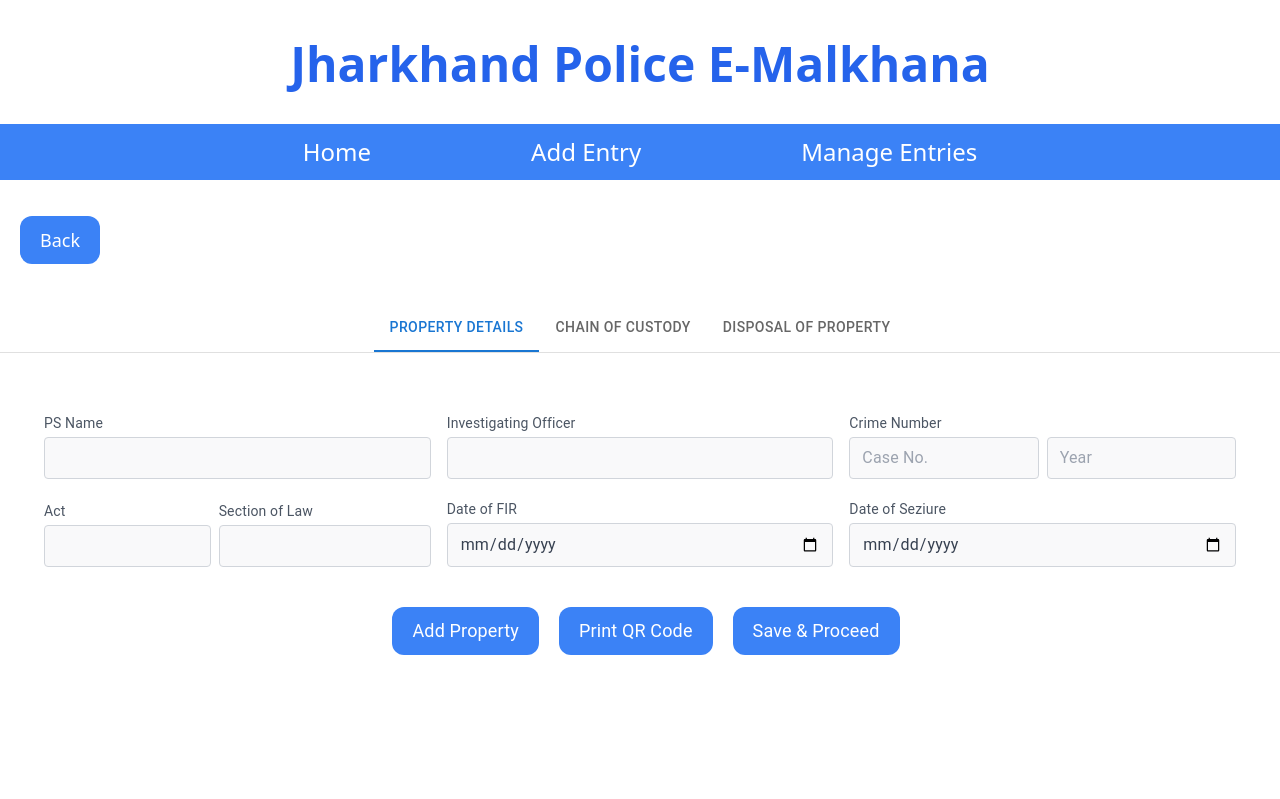
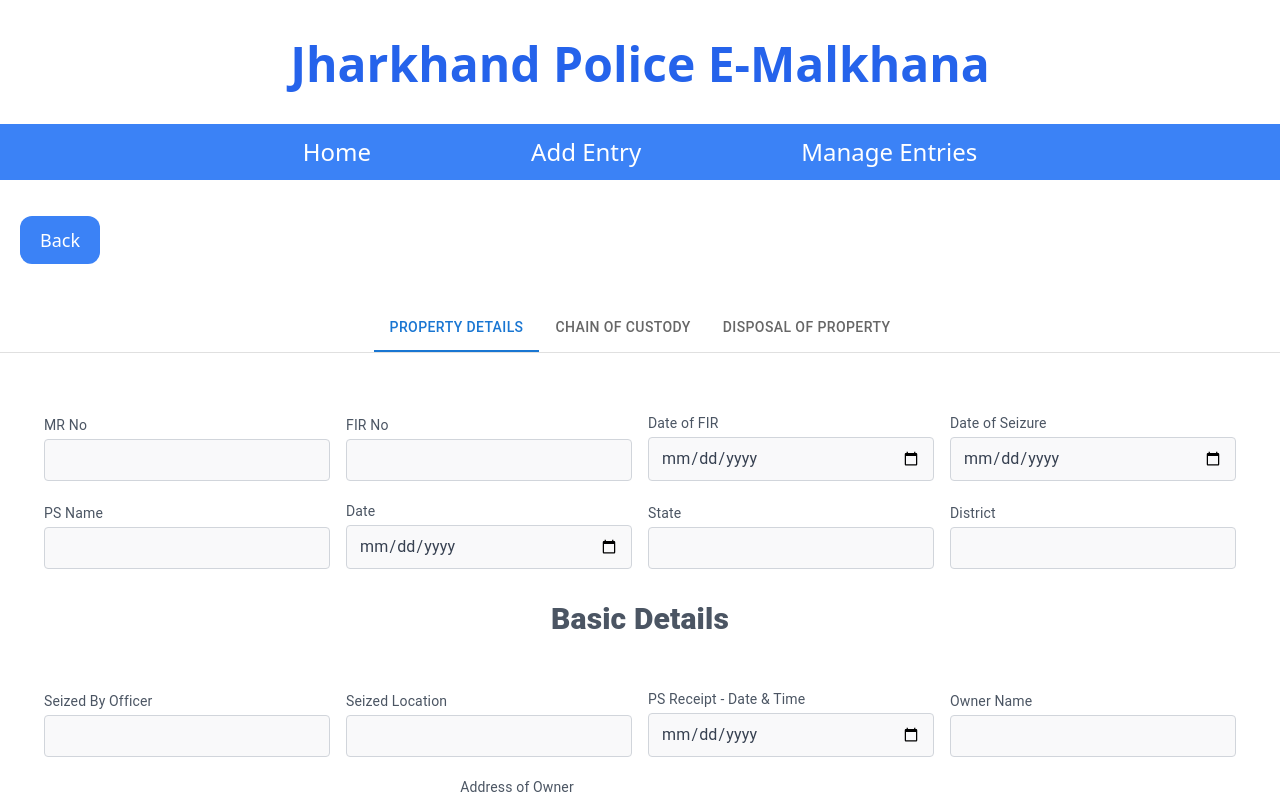
Before and after one commit to Saranggupta11/EMalkhana, a Next.js app: page /addproperty in a window 1280 px wide. Shown: the top 799 px of the page. Built offline with nearby package versions, Linux system fonts and the light colour scheme.

Commit message:
property details schema frontent correction

```diff
--- a/src/components/PropertyDetails.jsx
+++ b/src/components/PropertyDetails.jsx
@@ -30,50 +30,79 @@ const PropertyDetails = () => {
         <div class="container px-5 pt-8 mx-auto">
             <div class="flex lg:w-full w-full sm:flex-row flex-col mx-auto px-8 sm:space-x-4 sm:space-y-0 space-y-4 sm:px-0 items-end">
             <div class="relative flex-grow w-full">
-                <label for="ps-name" class="leading-7 text-sm text-gray-600">PS Name</label>
-                <input type="text" id="ps-name" name="ps-name" class="w-full bg-gray-100 bg-opacity-50 rounded border border-gray-300 focus:border-blue-500 focus:bg-transparent focus:ring-2 focus:ring-blue-200 text-base outline-none text-gray-700 py-1 px-3 leading-8 transition-colors duration-200 ease-in-out"/>
+                <label for="mr_no" class="leading-7 text-sm text-gray-600">MR No</label>
+                <input type="text" id="mr_no" name="mr_no" class="w-full bg-gray-100 bg-opacity-50 rounded border border-gray-300 focus:border-blue-500 focus:bg-transparent focus:ring-2 focus:ring-blue-200 text-base outline-none text-gray-700 py-1 px-3 leading-8 transition-colors duration-200 ease-in-out"/>
             </div>
             <div class="relative flex-grow w-full">
-                <label for="investigating-officer" class="leading-7 text-sm text-gray-600">Investigating Officer</label>
-                <input type="text" id="investigating-officer" name="investigating-officer" class="w-full bg-gray-100 bg-opacity-50 rounded border border-gray-300 focus:border-blue-500 focus:bg-transparent focus:ring-2 focus:ring-blue-200 text-base outline-none text-gray-700 py-1 px-3 leading-8 transition-colors duration-200 ease-in-out"/>
+                <label for="fir_no" class="leading-7 text-sm text-gray-600">FIR No</label>
+                <input type="text" id="fir_no" name="fir_no" class="w-full bg-gray-100 bg-opacity-50 rounded border border-gray-300 focus:border-blue-500 focus:bg-transparent focus:ring-2 focus:ring-blue-200 text-base outline-none text-gray-700 py-1 px-3 leading-8 transition-colors duration-200 ease-in-out"/>
             </div>
             <div class="relative flex-grow w-full">
-                <label for="crime-number" class="leading-7 text-sm text-gray-600">Crime Number</label>
-                <div className='flex gap-2'>
-                    <input type="number" id="crime-number" name="crime-number" class="w-full bg-gray-100 bg-opacity-50 rounded border border-gray-300 focus:border-blue-500 focus:bg-transparent focus:ring-2 focus:ring-blue-200 text-base outline-none text-gray-700 py-1 px-3 leading-8 transition-colors duration-200 ease-in-out" placeholder='Case No.'/>
-                    <input type="text" id="crime-number" name="crime-number" class="w-full bg-gray-100 bg-opacity-50 rounded border border-gray-300 focus:border-blue-500 focus:bg-transparent focus:ring-2 focus:ring-blue-200 text-base outline-none text-gray-700 py-1 px-3 leading-8 transition-colors duration-200 ease-in-out" placeholder='Year'/>
-                </div>
+                <label for="date_of_fir" class="leading-7 text-sm text-gray-600">Date of FIR</label>
+                <input type="date" id="date_of_fir" name="date_of_fir" class="w-full bg-gray-100 bg-opacity-50 rounded border border-gray-300 focus:border-blue-500 focus:bg-transparent focus:ring-2 focus:ring-blue-200 text-base outline-none text-gray-700 py-1 px-3 leading-8 transition-colors duration-200 ease-in-out" placeholder='Case No.'/>
             </div>
-            {/* <button class="text-white bg-blue-500 border-0 py-2 px-8 focus:outline-none hover:bg-blue-600 rounded text-lg">Button</button> */}
+            <div class="relative flex-grow w-full">
+                <label for="date_of_seizure" class="leading-7 text-sm text-gray-600">Date of Seizure</label>
+                <input type="date" id="date_of_seizure" name="date_of_seizure" class="w-full bg-gray-100 bg-opacity-50 rounded border border-gray-300 focus:border-blue-500 focus:bg-transparent focus:ring-2 focus:ring-blue-200 text-base outline-none text-gray-700 py-1 px-3 leading-8 transition-colors duration-200 ease-in-out" placeholder='Case No.'/>
+            </div>
+            </div>
+  </div>
+
+  <div class="container px-5 pt-4 mx-auto">
+            <div class="flex lg:w-full w-full sm:flex-row flex-col mx-auto px-8 sm:space-x-4 sm:space-y-0 space-y-4 sm:px-0 items-end">
+            <div class="relative flex-grow w-full">
+                <label for="ps_name" class="leading-7 text-sm text-gray-600">PS Name</label>
+                <input type="text" id="ps_name" name="ps_name" class="w-full bg-gray-100 bg-opacity-50 rounded border border-gray-300 focus:border-blue-500 focus:bg-transparent focus:ring-2 focus:ring-blue-200 text-base outline-none text-gray-700 py-1 px-3 leading-8 transition-colors duration-200 ease-in-out"/>
+            </div>
+            <div class="relative flex-grow w-full">
+                <label for="date" class="leading-7 text-sm text-gray-600">Date</label>
+                <input type="date" id="date" name="date" class="w-full bg-gray-100 bg-opacity-50 rounded border border-gray-300 focus:border-blue-500 focus:bg-transparent focus:ring-2 focus:ring-blue-200 text-base outline-none text-gray-700 py-1 px-3 leading-8 transition-colors duration-200 ease-in-out"/>
+            </div>
+            <div class="relative flex-grow w-full">
+                <label for="state" class="leading-7 text-sm text-gray-600">State</label>
+                    <input type="text" id="state" name="state" class="w-full bg-gray-100 bg-opacity-50 rounded border border-gray-300 focus:border-blue-500 focus:bg-transparent focus:ring-2 focus:ring-blue-200 text-base outline-none text-gray-700 py-1 px-3 leading-8 transition-colors duration-200 ease-in-out"/>
+            </div>
+            <div class="relative flex-grow w-full">
+                <label for="district" class="leading-7 text-sm text-gray-600">District</label>
+                    <input type="text" id="district" name="district" class="w-full bg-gray-100 bg-opacity-50 rounded border border-gray-300 focus:border-blue-500 focus:bg-transparent focus:ring-2 focus:ring-blue-200 text-base outline-none text-gray-700 py-1 px-3 leading-8 transition-colors duration-200 ease-in-out"/>
+            </div>
             </div>
 
   </div>
+    <div className='flex justify-center my-5 py-3 text-3xl font-black'>
+        <div>Basic Details</div>
+    </div>
+
   <div class="container px-5 pt-4 mx-auto">
             <div class="flex lg:w-full w-full sm:flex-row flex-col mx-auto px-8 sm:space-x-4 sm:space-y-0 space-y-4 sm:px-0 items-end">
             <div class="relative flex-grow w-full">
-                <div className='flex gap-x-2'>
-                    <div>
-                <label for="act" class="leading-7 text-sm text-gray-600">Act</label>
-                <input type="text" id="act" name="act" class="w-full bg-gray-100 bg-opacity-50 rounded border border-gray-300 focus:border-blue-500 focus:bg-transparent focus:ring-2 focus:ring-blue-200 text-base outline-none text-gray-700 py-1 px-3 leading-8 transition-colors duration-200 ease-in-out"/>
-                </div>
-                <div>
-                <label for="act" class="leading-7 text-sm text-gray-600">Section of Law</label>
-                <input type="text" id="law" name="law" class="w-full bg-gray-100 bg-opacity-50 rounded border border-gray-300 focus:border-blue-500 focus:bg-transparent focus:ring-2 focus:ring-blue-200 text-base outline-none text-gray-700 py-1 px-3 leading-8 transition-colors duration-200 ease-in-out"/>
-                </div>
-                </div>
+                <label for="seized_by_officer" class="leading-7 text-sm text-gray-600">Seized By Officer</label>
+                <input type="text" id="seized_by_officer" name="seized_by_officer" class="w-full bg-gray-100 bg-opacity-50 rounded border border-gray-300 focus:border-blue-500 focus:bg-transparent focus:ring-2 focus:ring-blue-200 text-base outline-none text-gray-700 py-1 px-3 leading-8 transition-colors duration-200 ease-in-out"/>
             </div>
             <div class="relative flex-grow w-full">
-                <label for="date-fir" class="leading-7 text-sm text-gray-600">Date of FIR</label>
-                <input type="date" id="date-fir" name="date-fir" class="w-full bg-gray-100 bg-opacity-50 rounded border border-gray-300 focus:border-blue-500 focus:bg-transparent focus:ring-2 focus:ring-blue-200 text-base outline-none text-gray-700 py-1 px-3 leading-8 transition-colors duration-200 ease-in-out"/>
+                <label for="seized_location" class="leading-7 text-sm text-gray-600">Seized Location</label>
+                <input type="text" id="seized_location" name="seized_location" class="w-full bg-gray-100 bg-opacity-50 rounded border border-gray-300 focus:border-blue-500 focus:bg-transparent focus:ring-2 focus:ring-blue-200 text-base outline-none text-gray-700 py-1 px-3 leading-8 transition-colors duration-200 ease-in-out"/>
             </div>
             <div class="relative flex-grow w-full">
-                <label for="date-of-seziure" class="leading-7 text-sm text-gray-600">Date of Seziure</label>
-                    <input type="date" id="date-of-seziure" name="date-of-seziure" class="w-full bg-gray-100 bg-opacity-50 rounded border border-gray-300 focus:border-blue-500 focus:bg-transparent focus:ring-2 focus:ring-blue-200 text-base outline-none text-gray-700 py-1 px-3 leading-8 transition-colors duration-200 ease-in-out"/>
+                <label for="ps_receipt_date_time" class="leading-7 text-sm text-gray-600">PS Receipt - Date & Time</label>
+                    <input type="date" id="ps_receipt_date_time" name="ps_receipt_date_time" class="w-full bg-gray-100 bg-opacity-50 rounded border border-gray-300 focus:border-blue-500 focus:bg-transparent focus:ring-2 focus:ring-blue-200 text-base outline-none text-gray-700 py-1 px-3 leading-8 transition-colors duration-200 ease-in-out"/>
             </div>
-            {/* <button class="text-white bg-blue-500 border-0 py-2 px-8 focus:outline-none hover:bg-blue-600 rounded text-lg">Button</button> */}
+            <div class="relative flex-grow w-full">
+                <label for="owner_name" class="leading-7 text-sm text-gray-600">Owner Name</label>
+                    <input type="text" id="owner_name" name="owner_name" class="w-full bg-gray-100 bg-opacity-50 rounded border border-gray-300 focus:border-blue-500 focus:bg-transparent focus:ring-2 focus:ring-blue-200 text-base outline-none text-gray-700 py-1 px-3 leading-8 transition-colors duration-200 ease-in-out"/>
+            </div>
             </div>
 
   </div>
+
+  <div className='flex justify-center pt-4'>
+        <div>
+            <label for="address_of_owner" class="leading-7 text-sm text-gray-600">Address of Owner</label>
+            <input type="text" id="address_of_owner" name="address_of_owner" class="w-full bg-gray-100 bg-opacity-50 rounded border border-gray-300 focus:border-blue-500 focus:bg-transparent focus:ring-2 focus:ring-blue-200 text-base outline-none text-gray-700 py-1 px-3 leading-8 transition-colors duration-200 ease-in-out"/>
+        </div>
+    </div>
+
+
 
   <div class="container px-5 pt-10 mx-auto flex gap-x-3 justify-center">
   <div className="ml-5">
```
Also changed, not shown: 1 other file (tests, documents, lock files or other folders).
